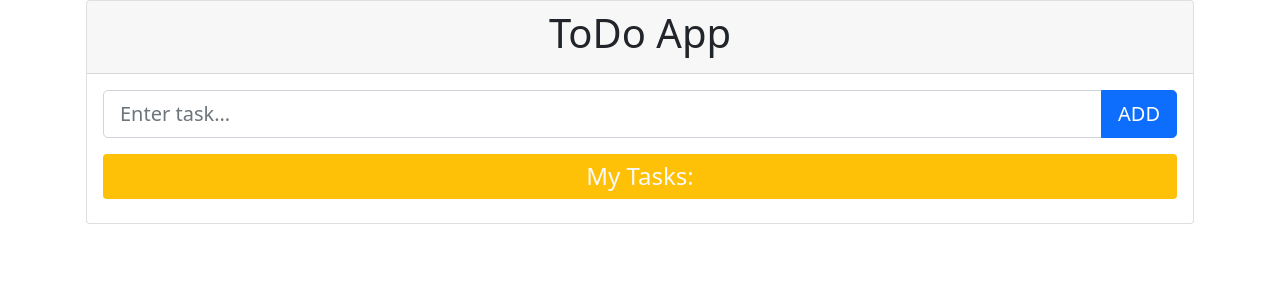
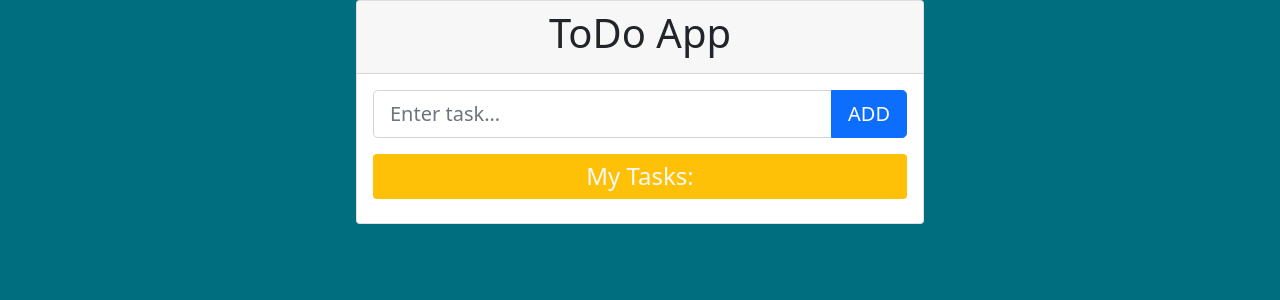
Before and after one commit to ksenia790/ToDo-APP, a Django app: page / in a window 1280 px wide. Shown: the top 300 px of the page. Run offline with Django 4.2, Linux system fonts and the light colour scheme; data that the repository does not hold is empty; some libraries are stand-ins or nearby versions.

Commit message:
add some styles

```diff
--- /dev/null
+++ b/todoproject/static/css/style.css
@@ -0,0 +1,6 @@
+body{
+    background-color: #006E7F;
+}
+.container{
+    max-width: 600px;
+}
--- a/todoproject/templates/base.html
+++ b/todoproject/templates/base.html
@@ -1,3 +1,5 @@
+{% load static %}
+
 <!doctype html>
 <html lang="en">
 <head>
@@ -7,6 +9,7 @@
     <!-- Bootstrap CSS -->
     <link rel="stylesheet" href="https://stackpath.bootstrapcdn.com/bootstrap/5.0.0-alpha1/css/bootstrap.min.css"
         integrity="sha384-r4NyP46KrjDleawBgD5tp8Y7UzmLA05oM1iAEQ17CSuDqnUK2+k9luXQOfXJCJ4I" crossorigin="anonymous">
+    <link rel="stylesheet" href="{% static 'css/style.css'%}">
     <title>
         {% block title %}
 
--- a/todoproject/todoproject/settings.py
+++ b/todoproject/todoproject/settings.py
@@ -122,3 +122,7 @@
 # https://docs.djangoproject.com/en/4.0/ref/settings/#default-auto-field
 
 DEFAULT_AUTO_FIELD = 'django.db.models.BigAutoField'
+
+STATICFILES_DIRS = [
+    BASE_DIR / "static",
+]
```
Also changed, not shown: 3 other files.
